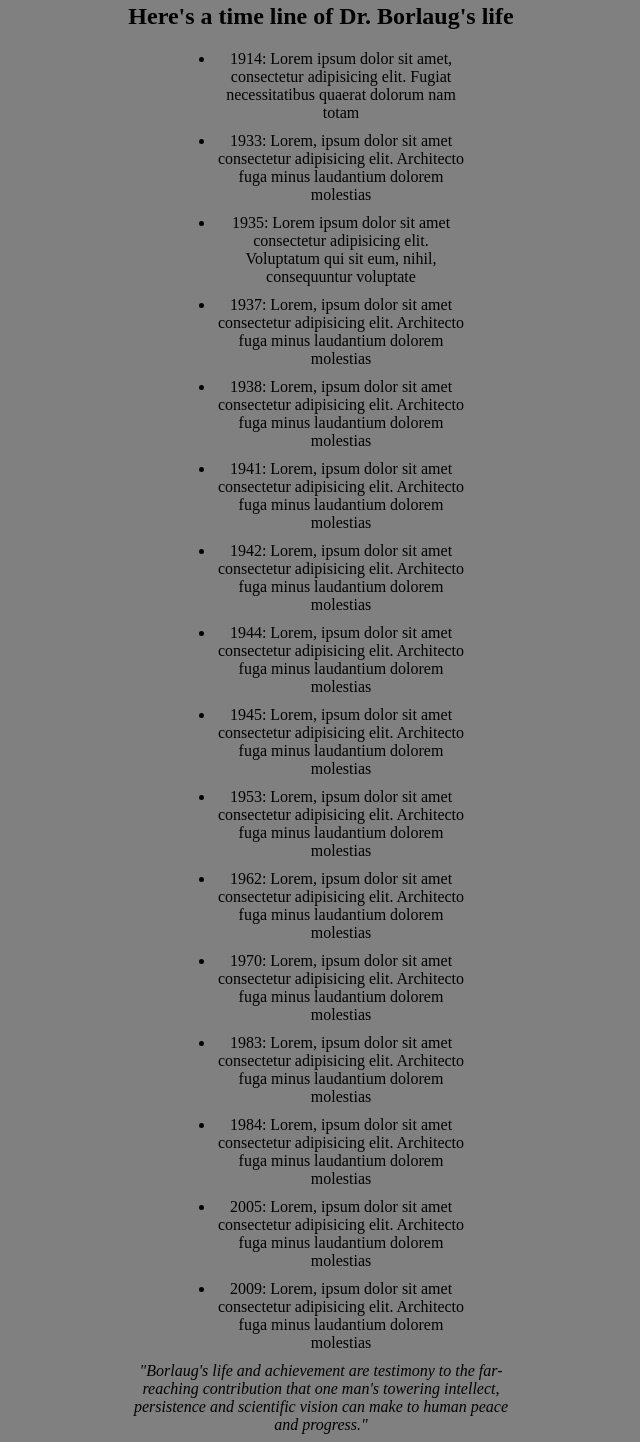
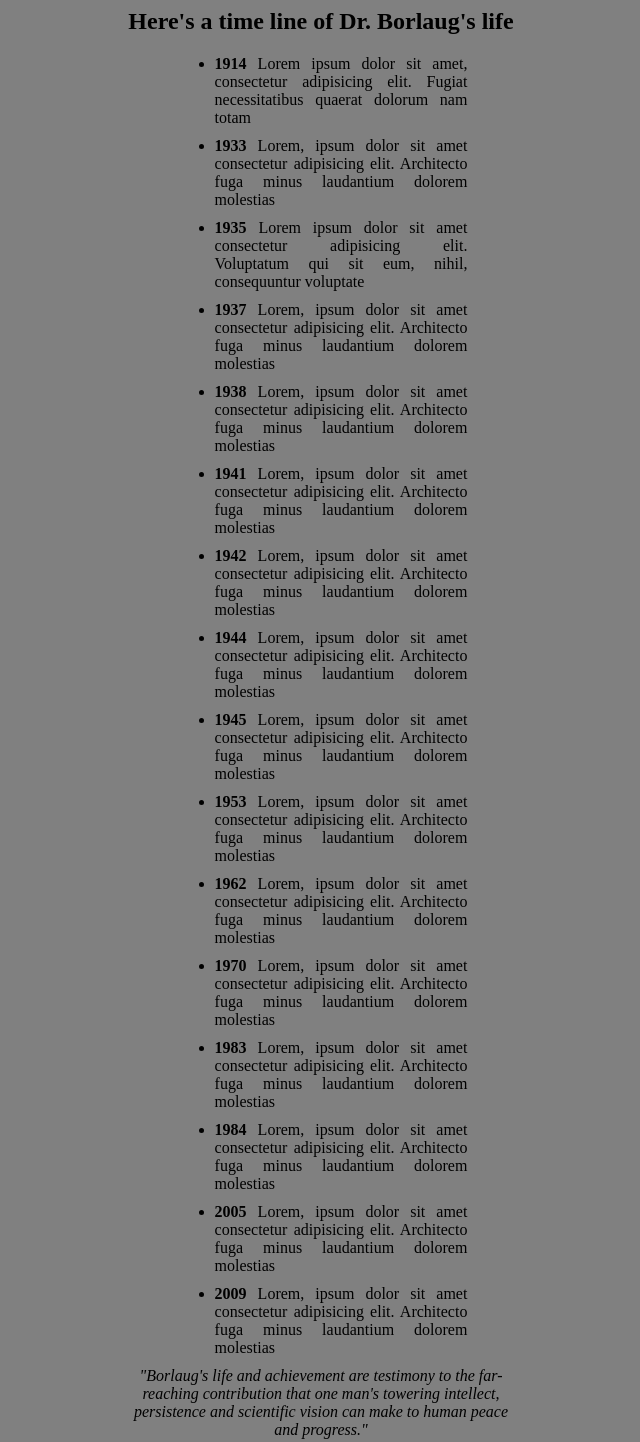
Before and after one commit to Obsaah/exo-doc, a plain HTML site: page index.html in a window 1280 px wide. Shown: the part 763-2205 px from the top of the page, without its empty margins (319-959 px from the left). Drawn offline with Linux system fonts and the light colour scheme.

Commit message:
bold date

```diff
--- a/index.html
+++ b/index.html
@@ -19,22 +19,22 @@
     <article class="liste">
         <h2>Here's a time line of Dr. Borlaug's life</h2>
         <ul>
-            <li>1914: Lorem ipsum dolor sit amet, consectetur adipisicing elit. Fugiat necessitatibus quaerat dolorum nam totam </li>
-            <li>1933: Lorem, ipsum dolor sit amet consectetur adipisicing elit. Architecto fuga minus laudantium dolorem molestias </li>
-            <li>1935: Lorem ipsum dolor sit amet consectetur adipisicing elit. Voluptatum qui sit eum, nihil, consequuntur voluptate </li>
-            <li>1937: Lorem, ipsum dolor sit amet consectetur adipisicing elit. Architecto fuga minus laudantium dolorem molestias</li>
-            <li>1938: Lorem, ipsum dolor sit amet consectetur adipisicing elit. Architecto fuga minus laudantium dolorem molestias</li>
-            <li>1941: Lorem, ipsum dolor sit amet consectetur adipisicing elit. Architecto fuga minus laudantium dolorem molestias</li>
-            <li>1942: Lorem, ipsum dolor sit amet consectetur adipisicing elit. Architecto fuga minus laudantium dolorem molestias</li>
-            <li>1944: Lorem, ipsum dolor sit amet consectetur adipisicing elit. Architecto fuga minus laudantium dolorem molestias</li>
-            <li>1945: Lorem, ipsum dolor sit amet consectetur adipisicing elit. Architecto fuga minus laudantium dolorem molestias</li>
-            <li>1953: Lorem, ipsum dolor sit amet consectetur adipisicing elit. Architecto fuga minus laudantium dolorem molestias</li>
-            <li>1962: Lorem, ipsum dolor sit amet consectetur adipisicing elit. Architecto fuga minus laudantium dolorem molestias</li>
-            <li>1970: Lorem, ipsum dolor sit amet consectetur adipisicing elit. Architecto fuga minus laudantium dolorem molestias</li>
-            <li>1983: Lorem, ipsum dolor sit amet consectetur adipisicing elit. Architecto fuga minus laudantium dolorem molestias</li>
-            <li>1984: Lorem, ipsum dolor sit amet consectetur adipisicing elit. Architecto fuga minus laudantium dolorem molestias</li>
-            <li>2005: Lorem, ipsum dolor sit amet consectetur adipisicing elit. Architecto fuga minus laudantium dolorem molestias</li>
-            <li>2009: Lorem, ipsum dolor sit amet consectetur adipisicing elit. Architecto fuga minus laudantium dolorem molestias</li>
+            <li><b>1914</b> Lorem ipsum dolor sit amet, consectetur adipisicing elit. Fugiat necessitatibus quaerat dolorum nam totam </li>
+            <li><b>1933</b> Lorem, ipsum dolor sit amet consectetur adipisicing elit. Architecto fuga minus laudantium dolorem molestias </li>
+            <li><b>1935</b> Lorem ipsum dolor sit amet consectetur adipisicing elit. Voluptatum qui sit eum, nihil, consequuntur voluptate </li>
+            <li><b>1937</b> Lorem, ipsum dolor sit amet consectetur adipisicing elit. Architecto fuga minus laudantium dolorem molestias</li>
+            <li><b>1938</b> Lorem, ipsum dolor sit amet consectetur adipisicing elit. Architecto fuga minus laudantium dolorem molestias</li>
+            <li><b>1941</b> Lorem, ipsum dolor sit amet consectetur adipisicing elit. Architecto fuga minus laudantium dolorem molestias</li>
+            <li><b>1942</b> Lorem, ipsum dolor sit amet consectetur adipisicing elit. Architecto fuga minus laudantium dolorem molestias</li>
+            <li><b>1944</b> Lorem, ipsum dolor sit amet consectetur adipisicing elit. Architecto fuga minus laudantium dolorem molestias</li>
+            <li><b>1945</b> Lorem, ipsum dolor sit amet consectetur adipisicing elit. Architecto fuga minus laudantium dolorem molestias</li>
+            <li><b>1953</b> Lorem, ipsum dolor sit amet consectetur adipisicing elit. Architecto fuga minus laudantium dolorem molestias</li>
+            <li><b>1962</b> Lorem, ipsum dolor sit amet consectetur adipisicing elit. Architecto fuga minus laudantium dolorem molestias</li>
+            <li><b>1970</b> Lorem, ipsum dolor sit amet consectetur adipisicing elit. Architecto fuga minus laudantium dolorem molestias</li>
+            <li><b>1983</b> Lorem, ipsum dolor sit amet consectetur adipisicing elit. Architecto fuga minus laudantium dolorem molestias</li>
+            <li><b>1984</b> Lorem, ipsum dolor sit amet consectetur adipisicing elit. Architecto fuga minus laudantium dolorem molestias</li>
+            <li><b>2005</b> Lorem, ipsum dolor sit amet consectetur adipisicing elit. Architecto fuga minus laudantium dolorem molestias</li>
+            <li><b>2009</b> Lorem, ipsum dolor sit amet consectetur adipisicing elit. Architecto fuga minus laudantium dolorem molestias</li>
 
         </ul>
         <p>"Borlaug's life and achievement are testimony to the far-reaching contribution
--- a/style.css
+++ b/style.css
@@ -1,5 +1,9 @@
 body{
     background-color: grey;
+}
+
+span{
+    font-style: bold;
 }
 
 .haut{
@@ -15,9 +19,11 @@ h3{
 
 section{
     background-color: white;
-    margin: 10px;
+    margin: 10px 10px;
+    padding-bottom: 5px;
 }
 ul{
+    text-align: justify;
     width: 20%;
     margin: auto;
 
```
